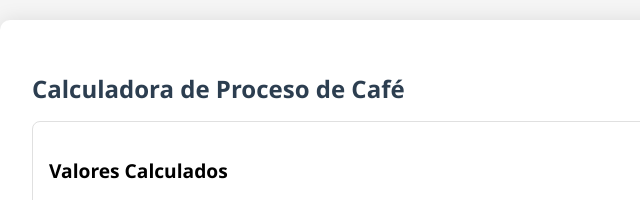
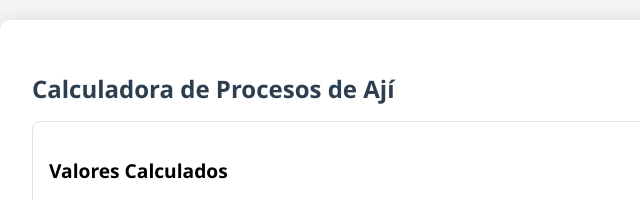
Before and after one commit to HectorCald/Calculadora_peso, a plain HTML site: page index.html in a window 1280 px wide. Shown: the top 200 px of the page, 208-848 px from the left. Drawn offline with Linux system fonts and the light colour scheme.

Commit message:
Update(Titulo de Calculadora)

```diff
--- a/index.html
+++ b/index.html
@@ -172,7 +172,7 @@
 </head>
 <body>
     <div class="calculator">
-        <h2>Calculadora de Proceso de Café</h2>
+        <h2>Calculadora de Procesos de Ají</h2>
 
         <div class="section">
             <h3>Valores Calculados</h3>
```
